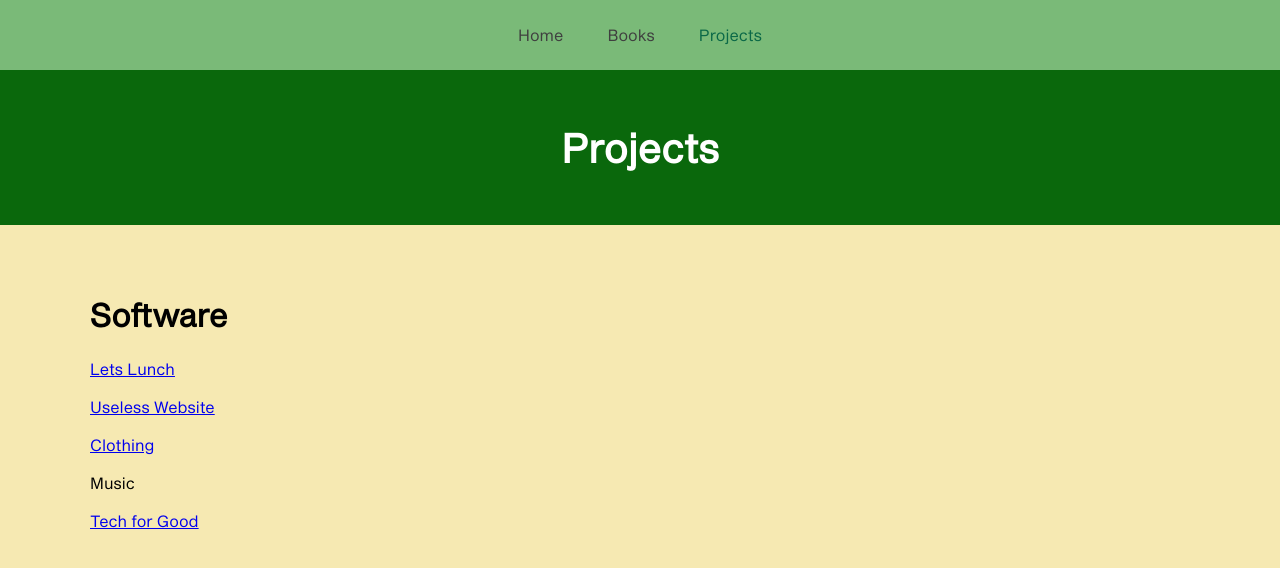
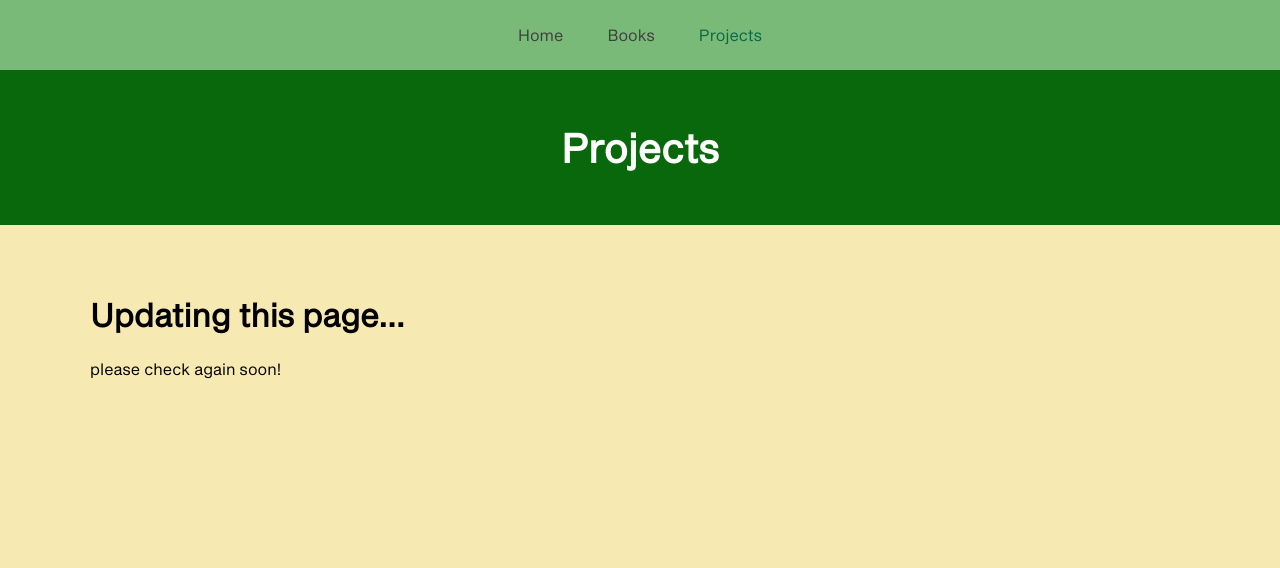
Before and after one commit to amahjoor/site, a plain HTML site: page projects.html in a window 1280 px wide. Drawn offline with Linux system fonts and the light colour scheme; a web font is replaced by a local one.

Commit message:
updated projects

```diff
--- a/projects.html
+++ b/projects.html
@@ -17,13 +17,8 @@
     </nav>
     <h1 class="header">Projects</h1>
     <div class="leftd">
-        <h1>Software</h1>
-        <p><a href="https://github.com/amahjoor/letslunch" target="_blank">Lets Lunch</a></p>
-        <p><a href="mostuseless.club" target="_blank">Useless Website</a></p>
-        <p></p>
-        <p><a href="./clothing.html">Clothing</a></p>
-        <p>Music</p>
-        <p><a href="https://t4g.club" target="_blank">Tech for Good</a></p>
+        <h1>Updating this page...</h1>
+        <p>please check again soon!</p>
     </div>
 </body>
 </html>
```
